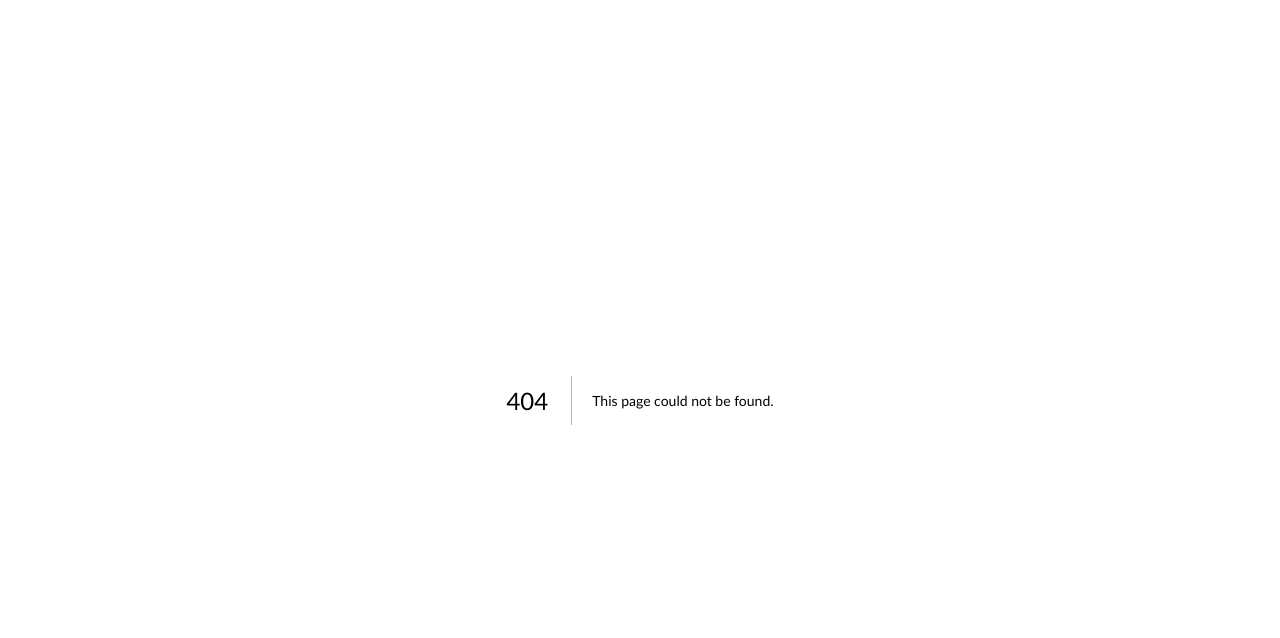
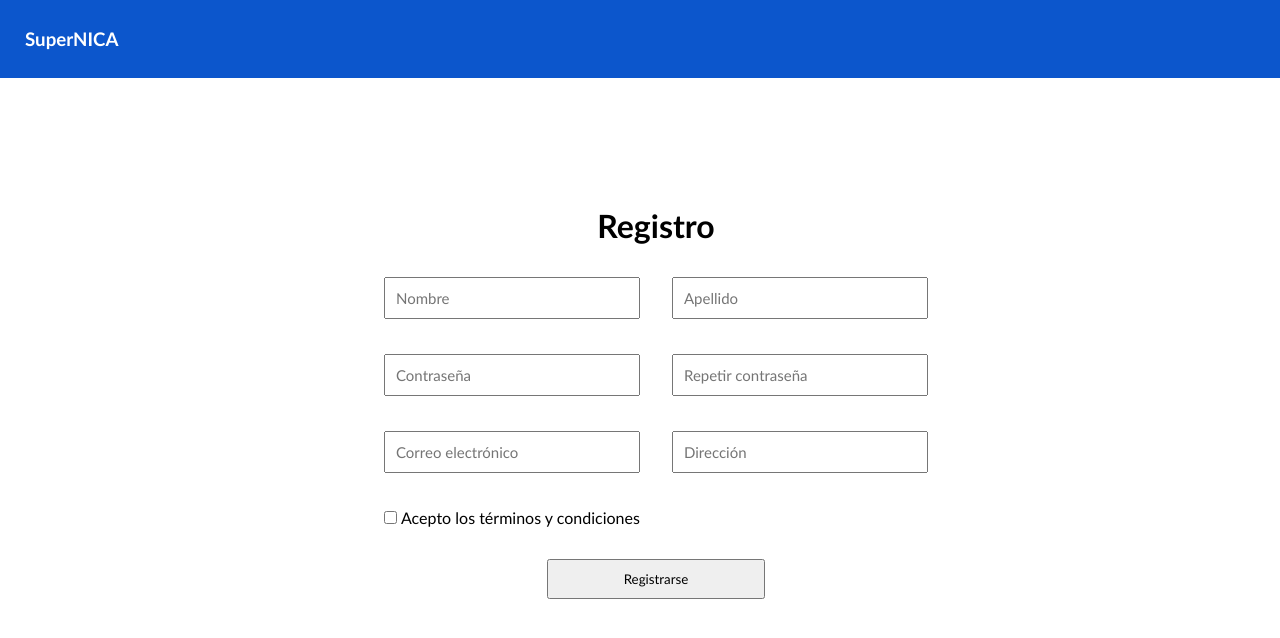
Before and after one commit to Skt-Alvaro/supernica, a Next.js app: page /Register in a window 1280 px wide. Before the commit this address had no page. Shown: the top 638 px of the page. Built offline with nearby package versions, Linux system fonts and the light colour scheme.

Commit message:
register v1

```diff
--- /dev/null
+++ b/pages/Register.js
@@ -0,0 +1,221 @@
+import React, { useState, useRef } from "react";
+import { useRouter } from "next/router";
+import { useForm } from "react-hook-form";
+import Header from "../components/Header";
+import styled from "styled-components";
+
+const Div = styled.div`
+	display: flex;
+	justify-content: center;
+	margin-top: 10%;
+
+	@media (max-width: 769px) {
+		margin-top: 2%;
+	}
+`;
+
+const Form = styled.form`
+	display: grid;
+	grid-template-columns: 50% 50%;
+	grid-gap: 2em;
+	width: 40%;
+
+	@media (max-width: 769px) {
+		display: block;
+	}
+`;
+
+const Input = styled.input`
+	width: 100%;
+	padding: 10px;
+	font-size: 15px;
+	margin-bottom: 3px;
+`;
+
+const Button = styled.input`
+	padding: 10px;
+	grid-column: 1 / span 2;
+	width: 40%;
+	margin: 0 auto;
+
+	@media (max-width: 769px) {
+		width: 100%;
+	}
+`;
+
+const Label = styled.label`
+	color: red;
+	font-size: 15px;
+`;
+
+const H1 = styled.h1`
+	grid-column: 1 / span 2;
+	@media (max-width: 769px) {
+		margin-bottom: 15px;
+	}
+`;
+
+const Div2 = styled.div`
+	@media (max-width: 769px) {
+		margin-bottom: 20px;
+	}
+`;
+
+const Div3 = styled.div`
+	display: flex;
+	align-items: center;
+	grid-column: 1 / span 2;
+	justify-content: center;
+`;
+
+const Div4 = styled.div`
+	display: flex;
+	align-items: center;
+	grid-column: 1 / span 2;
+
+	@media (max-width: 769px) {
+		margin-bottom: 20px;
+	}
+`;
+
+const InputCheck = styled.input`
+	margin-right: 4px;
+	cursor: pointer;
+`;
+
+const Register = () => {
+	const router = useRouter();
+	const [loading, setLoading] = useState(null);
+	const { register, handleSubmit, errors, watch } = useForm();
+	const password = useRef({});
+	password.current = watch("password", "");
+
+	const onSubmit = (data) => {
+		console.log(data);
+	};
+
+	return (
+		<div>
+			<Header />
+			<Div>
+				<Form onSubmit={handleSubmit(onSubmit)}>
+					<Div3>
+						<H1>Registro</H1>
+					</Div3>
+					<Div2>
+						<Input
+							placeholder="Nombre"
+							name="name"
+							ref={register({
+								required: {
+									value: true,
+									message: "Este campo es obligatorio",
+								},
+							})}
+						/>
+						<Label>{errors?.name?.message}</Label>
+					</Div2>
+					<Div2>
+						<Input
+							placeholder="Apellido"
+							name="last_name"
+							ref={register({
+								required: {
+									value: true,
+									message: "Este campo es obligatorio",
+								},
+							})}
+						/>
+						<Label>{errors?.last_name?.message}</Label>
+					</Div2>
+					<Div2>
+						<Input
+							placeholder="Contraseña"
+							type="password"
+							name="password"
+							ref={register({
+								required: {
+									value: true,
+									message: "Este campo es obligatorio",
+								},
+								minLength: {
+									value: 8,
+									message: "Tu contraseña debe tener mínimo 8 caracteres",
+								},
+							})}
+						/>
+						<Label>{errors?.password?.message}</Label>
+					</Div2>
+					<Div2>
+						<Input
+							placeholder="Repetir contraseña"
+							type="password"
+							name="password2"
+							ref={register({
+								required: {
+									value: true,
+									message: "Este campo es obligatorio",
+								},
+								minLength: {
+									value: 8,
+									message: "Tu contraseña debe tener mínimo 8 caracteres",
+								},
+								validate: (value) =>
+									value === password.current || "Las contraseñas no coinciden",
+							})}
+						/>
+						<Label>{errors?.password2?.message}</Label>
+					</Div2>
+					<Div2>
+						<Input
+							placeholder="Correo electrónico"
+							type="email"
+							name="email"
+							ref={register({
+								required: {
+									value: true,
+									message: "Este campo es obligatorio",
+								},
+								pattern: {
+									value: /^[A-Z0-9._%+-]+@[A-Z0-9.-]+\.[A-Z]{2,}$/i,
+									message: "El email no es válido",
+								},
+							})}
+						/>
+						<Label>{errors?.email?.message}</Label>
+					</Div2>
+					<Div2>
+						<Input
+							placeholder="Dirección"
+							name="place"
+							ref={register({
+								required: {
+									value: true,
+									message: "Este campo es obligatorio",
+								},
+							})}
+						/>
+						<Label>{errors?.place?.message}</Label>
+					</Div2>
+					<Div4>
+						<InputCheck
+							type="checkbox"
+							name="terms"
+							ref={register({
+								required: {
+									value: true,
+									message: "Este campo es obligatorio",
+								},
+							})}
+						/>
+						<label id="terms">Acepto los términos y condiciones</label>
+						<Label>{errors?.terms?.message}</Label>
+					</Div4>
+					<Button type="submit" value="Registrarse" />
+				</Form>
+			</Div>
+		</div>
+	);
+};
+
+export default Register;
```
Also changed, not shown: components/Login.js (+17 -2 lines).
